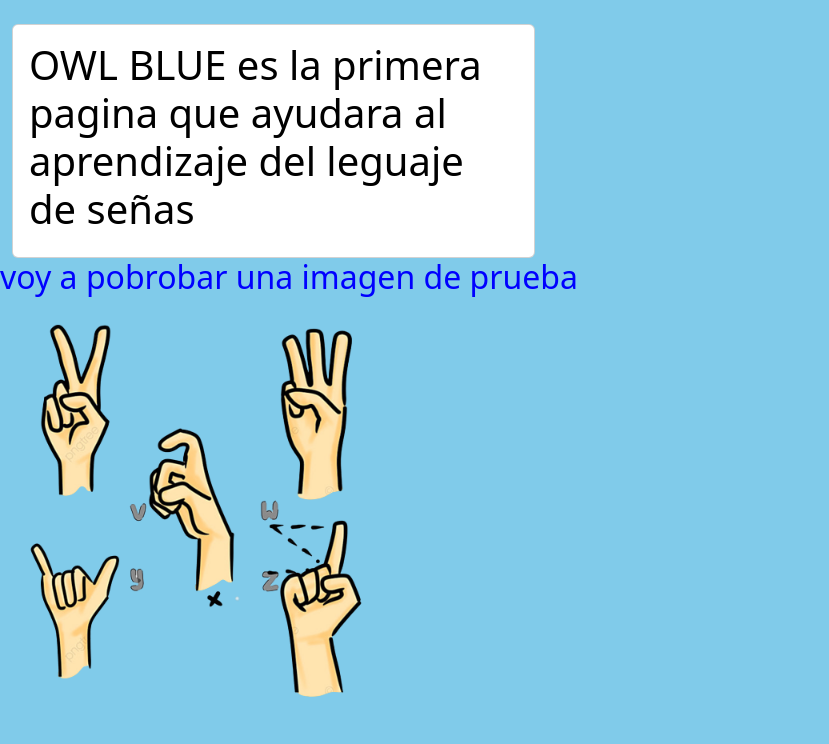
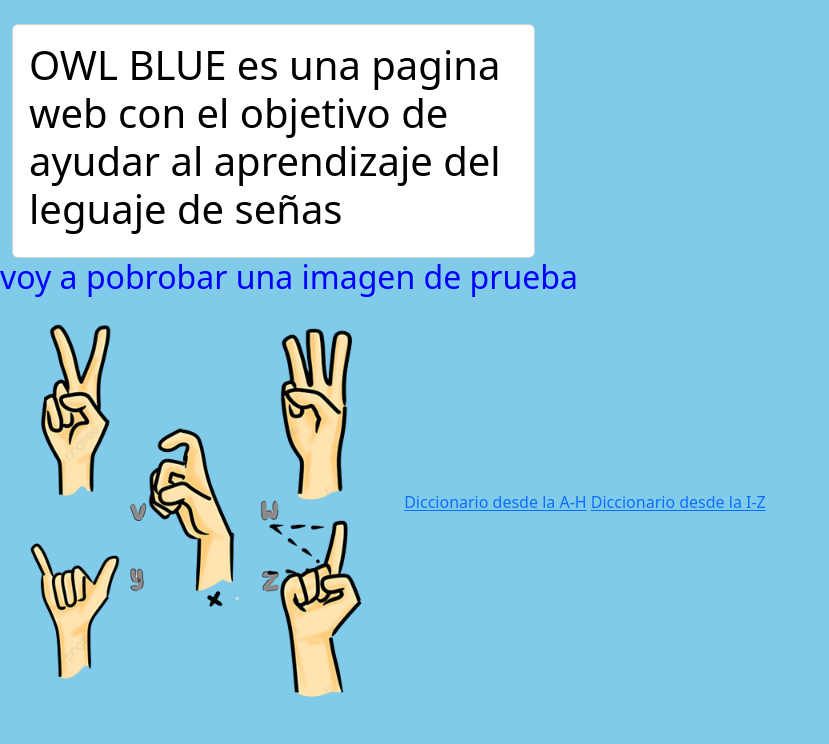
Before and after one commit to bumm1y/Owl_Blue, a Django app: page / in a window 1280 px wide. Shown: the part 56-800 px from the top of the page, without its empty margins (0-829 px from the left). Run offline with Django 4.2, Linux system fonts and the light colour scheme.

Commit message:
suma link de los diccionarios

```diff
--- a/Owl_Blue/owl_blue_app/templates/owl_blue_app/index.html
+++ b/Owl_Blue/owl_blue_app/templates/owl_blue_app/index.html
@@ -24,7 +24,7 @@
     <main class="container-fluid">
 
         <div class="col-md-5 mt-4 card card-body">
-            <h1>OWL BLUE es la primera pagina que ayudara al aprendizaje del leguaje de señas </h1>
+            <h1>OWL BLUE es una pagina web con el objetivo de ayudar al aprendizaje del leguaje de señas </h1>
         </div>
 
     </main class="container-fluid">
@@ -33,6 +33,9 @@
     <h2 id="PRUEBAA">voy a pobrobar una imagen de prueba</h2>
 
     <img src="{% static 'img/manos sin fondo.png' %}" width="400"/>
+    <a href="https://especial.mineduc.cl/wp-content/uploads/sites/31/2018/07/Diccionario_LSCh_A-H.pdf">Diccionario desde la A-H</a>
+    <a href="https://especial.mineduc.cl/wp-content/uploads/sites/31/2018/07/Diccionario_LSCh_I-Z.pdf">Diccionario desde la I-Z</a>
+
 
 
 
```
